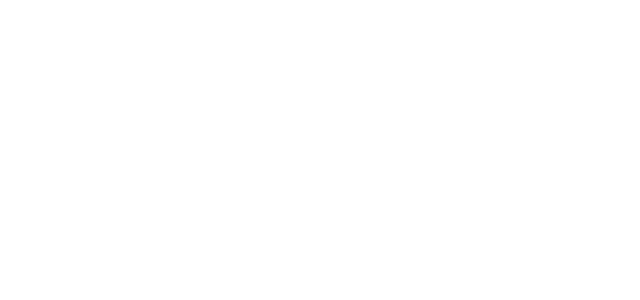
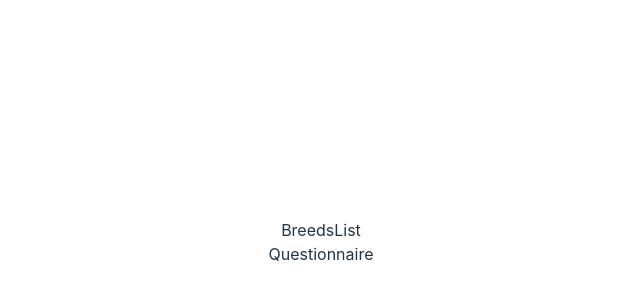
Before and after one commit to DianaCalx/frontend-dogs-game, a React (Vite) app: page / in a window 1280 px wide. Shown: the part 158-458 px from the top of the page, without its empty margins (319-959 px from the left). Built offline with nearby package versions, Linux system fonts and the light colour scheme.

Commit message:
Create main components

```diff
--- a/src/App.tsx
+++ b/src/App.tsx
@@ -1,9 +1,11 @@
 import './App.css'
+import Content from './components/Content'
 
 function App() {
 
   return (
     <>
+      <Content/>
     </>
   )
 }
--- /dev/null
+++ b/src/components/BreedsList.tsx
@@ -0,0 +1,9 @@
+
+
+const BreedsList = () => {
+  return (
+    <div>BreedsList</div>
+  )
+}
+
+export default BreedsList
--- /dev/null
+++ b/src/components/Content.css
@@ -0,0 +1,16 @@
+.content__container {
+  display: 'flex';
+  width: '100%';
+}
+
+.content_breedslist {
+  width: '50%';
+  display: 'flex';
+  align-items: 'center';
+  justify-content: 'center';
+  flex-direction: 'column';
+}
+
+.content__questionnaire {
+  width: '50%';
+}
--- /dev/null
+++ b/src/components/Content.tsx
@@ -0,0 +1,19 @@
+import BreedsList from './BreedsList'
+import Questionnaire from './Questionnaire'
+
+import './Content.css';
+
+const Content = () => {
+  return (
+    <div className='content__container'>
+      <div className='content_breedslist'>
+        <BreedsList />
+      </div>
+      <div className='content__questionnaire'>
+        <Questionnaire />
+      </div>
+    </div>
+  )
+}
+
+export default Content
--- /dev/null
+++ b/src/components/Questionnaire.tsx
@@ -0,0 +1,9 @@
+
+
+const Questionnaire = () => {
+  return (
+    <div>Questionnaire</div>
+  )
+}
+
+export default Questionnaire
```
Also changed, not shown: src/components/Spinner.tsx (added, +8 -0 lines).
